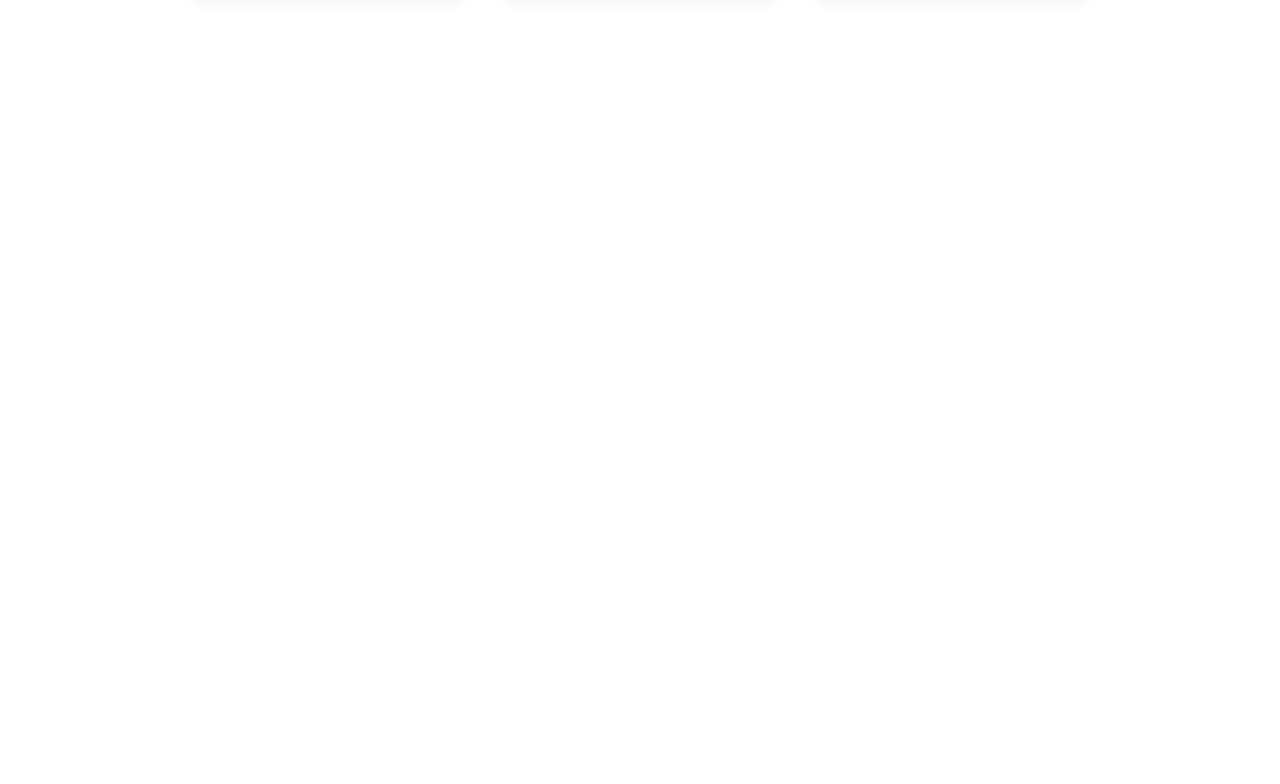
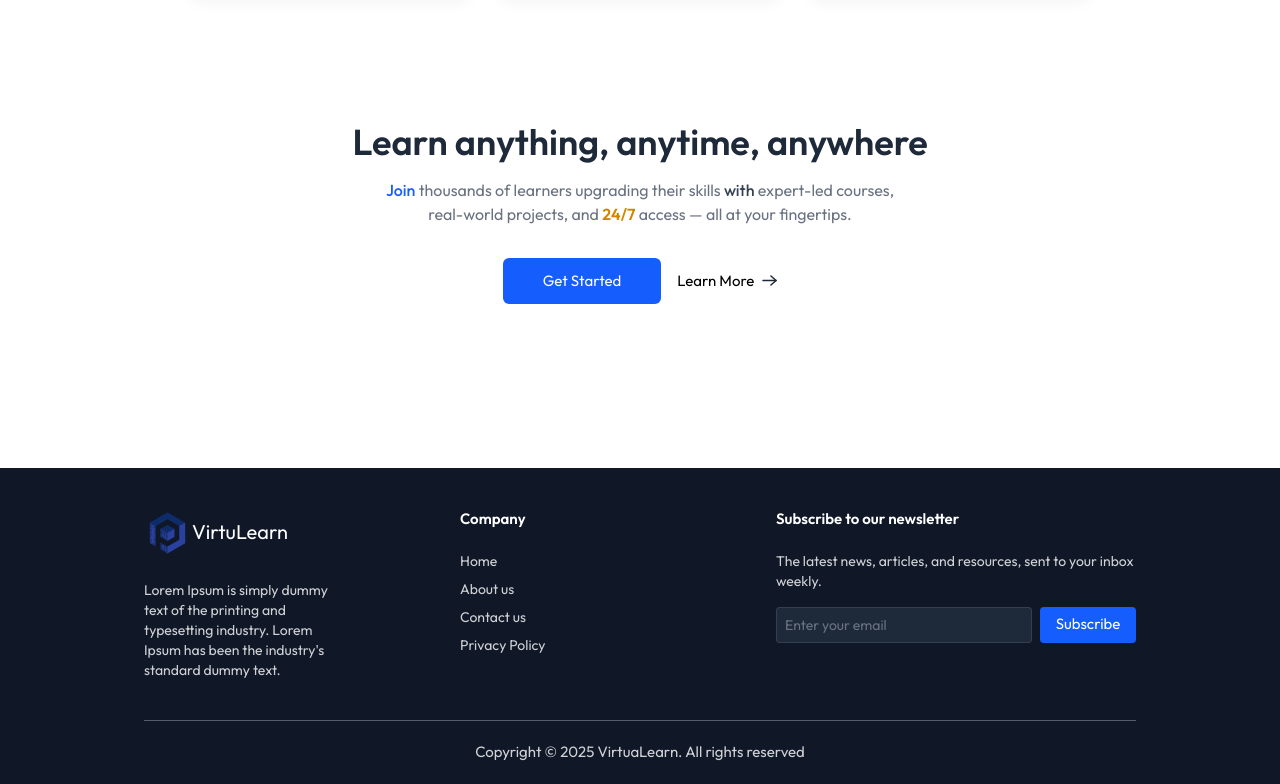
Before and after one commit to rsakm/VirtuLearn, a React (Vite) app in the folder virtualearn/: page / in a window 1280 px wide. Shown: the part 2239-3023 px from the top of the page. Before the commit the page ends 2293 px from the top, so only its background shows below. Built offline with nearby package versions, Linux system fonts and the light colour scheme; no server answers.

Commit message:
callToAction and Footer componnets

```diff
--- a/virtualearn/src/components/student/CallToAction.jsx
+++ b/virtualearn/src/components/student/CallToAction.jsx
@@ -1,10 +1,22 @@
 import React from 'react'
-
+import {assets} from '../../assets/assets'
 const CallToAction = () => {
   return (
-    <div>
-        <h1>Call To Action</h1>
+    <div className='flex flex-col items-center gap-4 pt-10 pb-24 px-8 md:px-0'>
+        <h1 className='text-xl md:text-4xl font-semibold text-gray-800'>Learn anything, anytime, anywhere</h1>
+        <p className='sm:text-base text-gray-500'>
+  <span className='text-blue-600 font-medium'>Join</span> thousands of learners upgrading their skills
+  <span className='text-gray-700 font-medium'> with</span> expert-led courses, <br />
+  real-world projects, and <span className='text-yellow-600 font-semibold'>24/7</span> access — all at your fingertips.
+</p>
+
+
+        <div className='flex items-center mt-4 gap-4'>
+          <button className='px-10 py-3 rounded-md bg-blue-600 text-white'>Get Started</button>
+          <button className='flex items-center gap-2'>Learn More<img src={assets.arrow_icon}alt="arrow icon" /> </button>
+        </div>
     </div>
+
   )
 }
 
--- a/virtualearn/src/components/student/Footer.jsx
+++ b/virtualearn/src/components/student/Footer.jsx
@@ -1,10 +1,35 @@
 import React from 'react'
+import { assets } from '../../assets/assets'
 
 const Footer = () => {
   return (
-    <div>
-        <h1>Footer</h1>
-    </div>
+    <footer className='bg-gray-900 md:px-36 text-left w-full mt-10'>
+      <div className='flex flex-col md:flex-row items-start px-8 md:px-0 justify-center gap-10 md:gap-32 py-10 border-b border-white/30'>
+        <div className='flex flex-col md:items-start items-center w-full'>
+          <div className='flex items-center'><img className='w-12 h-12 fill-blue-600' src={assets.logo_dark}alt="logo" /><span className='text-white   md:text-xl'>VirtuLearn</span></div>
+        <p className='text-white/80 mt-6 text-center md:text-left text-sm'>Lorem Ipsum is simply dummy text of the printing and typesetting industry. Lorem Ipsum has been the industry's standard dummy text.</p>
+        </div>
+
+        <div className='flex flex-col md:items-start items-center w-full'>
+          <h2 className='text-white mb-5 font-semibold'>Company</h2>
+          <ul className='flex md:flex-col w-full justify-between md:space-y-2 text-white/80 text-sm'>
+            <li href="#">Home</li>
+            <li href="#">About us</li>
+            <li href="#">Contact us</li>
+            <li href="#">Privacy Policy</li>
+          </ul>
+        </div>
+        <div className='hidden md:flex flex-col items-start w-full' >
+          <h2 className='text-white mb-5 font-semibold'>Subscribe to our newsletter</h2>
+          <p className='text-white/80 text-sm'>The latest news, articles, and resources, sent to your inbox weekly.</p>
+          <div className='flex items-center gap-2 pt-4'>
+            <input className='border border-gray-500/30 bg-gray-800 rounded px-2 py-2 text-sm  text-gray-500 placeholder-gray-500 outline-none w-64 h-9' type="email" placeholder='Enter your email' />
+            <button className='bg-blue-600 w-24 h-9 text-white rounded'>Subscribe</button>
+          </div>
+        </div>
+      </div>
+      <p className='text-white/80 text-center py-5'>Copyright &copy; 2025 VirtuaLearn. All rights reserved</p>
+    </footer>
   )
 }
 
--- a/virtualearn/src/pages/student/Home.jsx
+++ b/virtualearn/src/pages/student/Home.jsx
@@ -3,6 +3,8 @@
 import Companies from '../../components/student/Companies'
 import CoursesSection from '../../components/student/CoursesSection'
 import TestimonialsSection from '../../components/student/TestimonialsSection'
+import CallToAction from '../../components/student/CallToAction'
+import Footer from '../../components/student/Footer'
 
 const Home = () => {
   return (
@@ -11,6 +13,8 @@
         <Companies/>
         <CoursesSection/>
         <TestimonialsSection/>
+        <CallToAction/>
+        <Footer/>
     </div>
   )
 }
```
Also changed, not shown: virtualearn/src/assets/logo_dark.svg.
